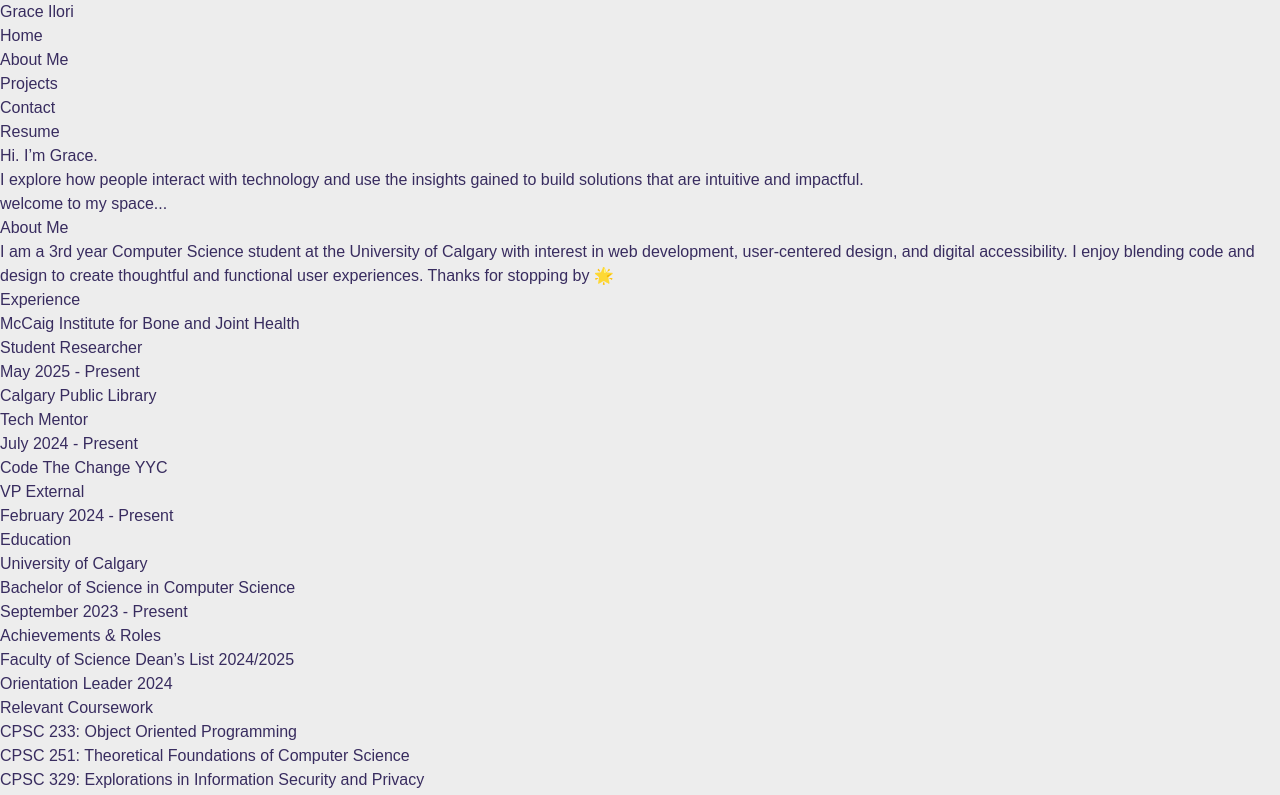
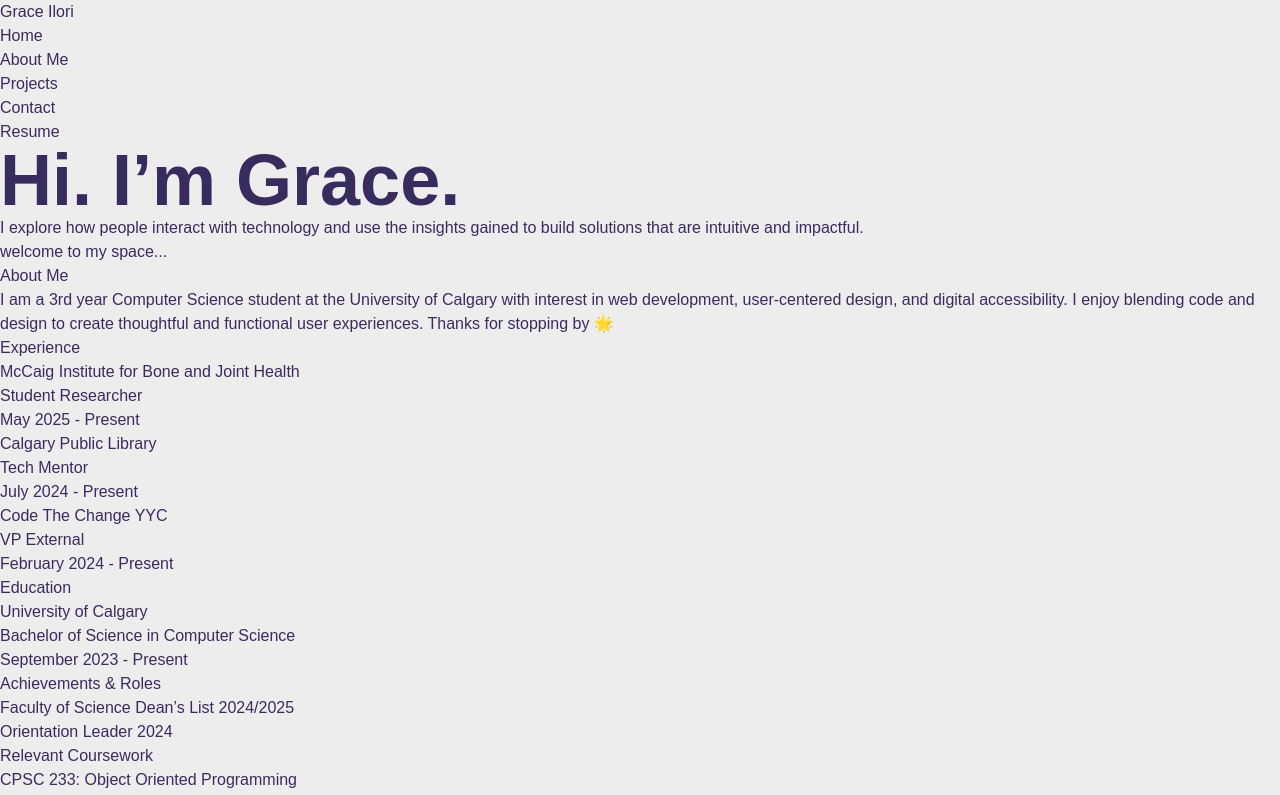
Before and after one commit to graceeilori/my-portfolio, a Next.js app: page / in a window 1280 px wide. Shown: the top 795 px of the page. Built offline with nearby package versions, Linux system fonts and the light colour scheme.

Commit message:
Header changes

```diff
--- a/src/app/page.js
+++ b/src/app/page.js
@@ -17,7 +17,7 @@
       <main>
 
         <section id="home">
-          <h1>Hi. I’m Grace.</h1>
+          <h1 className="font-playfair text-7xl font-bold">Hi. I’m Grace.</h1>
           <p>I explore how people interact with technology and use the insights gained to build solutions that are intuitive and impactful.</p>
           <p>welcome to my space...</p>
         </section>
```
